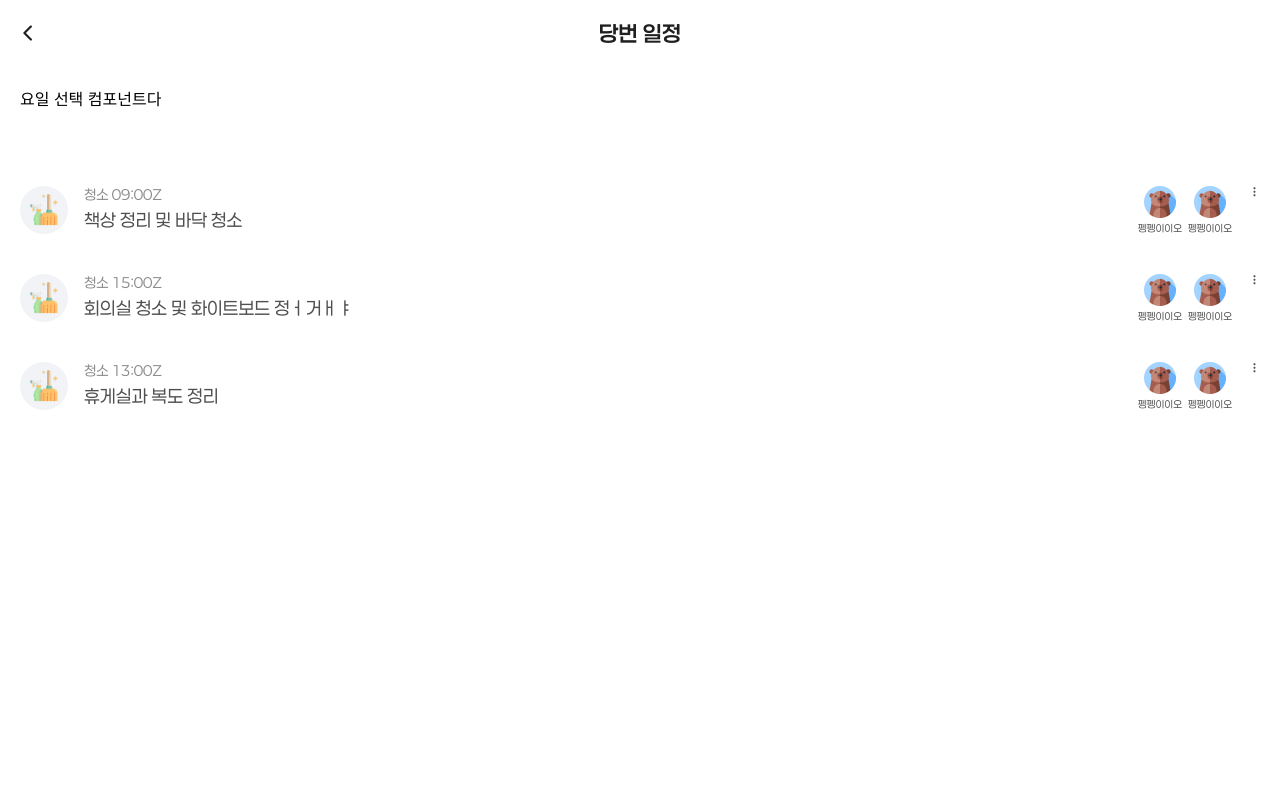
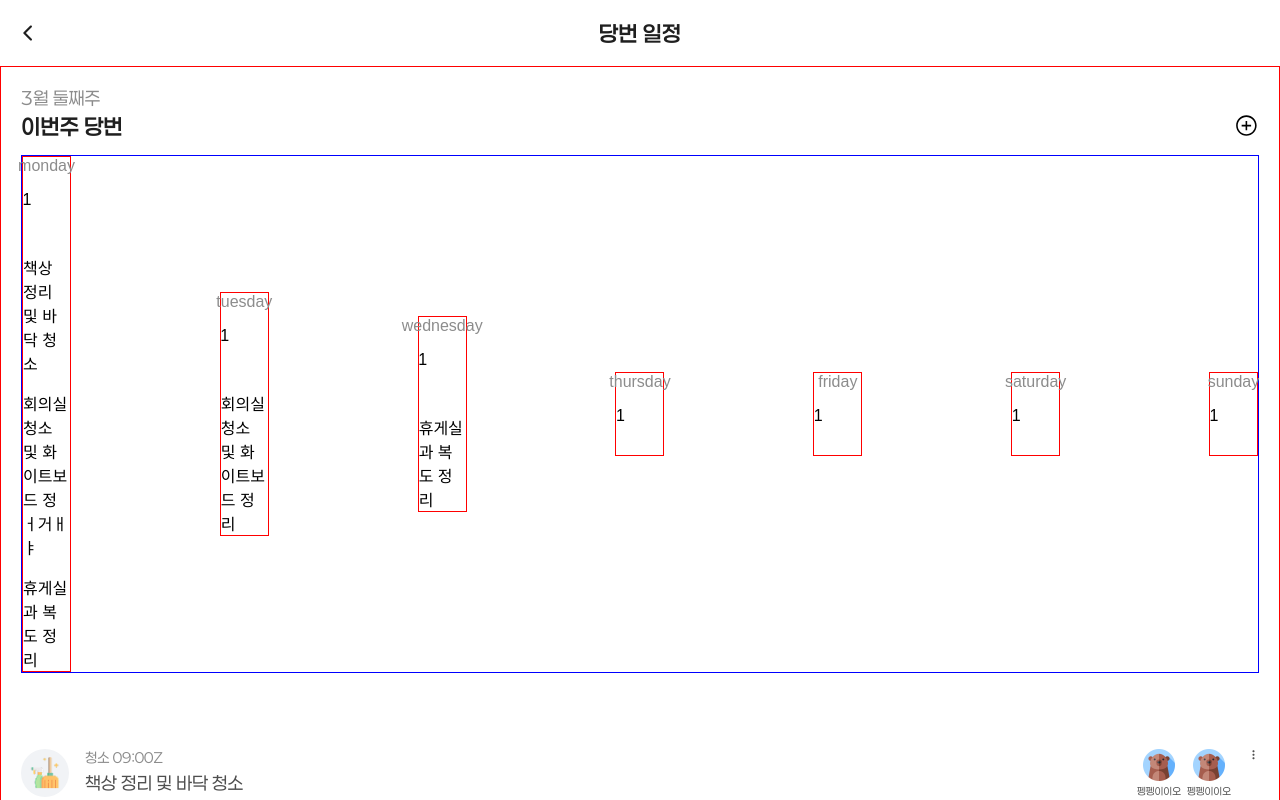
Before and after one commit to chaney1475/chainG, a Next.js app in the folder frontend/: page /duty in a window 1280 px wide. Built offline with nearby package versions, Linux system fonts and the light colour scheme; what next-redux-wrapper would draw is missing.

Commit message:
Feat: WeekSelection 구현

```diff
--- /dev/null
+++ b/frontend/src/features/duty/components/WeekList/index.tsx
@@ -0,0 +1,44 @@
+'use client'
+
+import React from 'react'
+import { useTranslation } from 'react-i18next'
+
+import Image from 'next/image'
+import { useRouter } from 'next/navigation'
+
+import '@/styles/styles'
+
+import { WeekSelector } from '../WeekSelector'
+import {
+  Container,
+  ImageContainer,
+  TextContainer,
+  TopContainer,
+} from './styles'
+
+export function WeekList() {
+  const { t } = useTranslation()
+  const router = useRouter()
+  const week = 'second'
+
+  return (
+    <Container>
+      <TopContainer>
+        <div>3월 {t(`duty.schedule.week.${week}`)}</div>
+        <TextContainer>
+          <div>이번주 당번</div>
+          <ImageContainer>
+            <Image
+              src="/icons/plus_circle.svg"
+              alt="plus_circle"
+              fill
+              style={{ objectFit: 'contain' }}
+            />
+          </ImageContainer>
+        </TextContainer>
+      </TopContainer>
+
+      <WeekSelector />
+    </Container>
+  )
+}
--- /dev/null
+++ b/frontend/src/features/duty/components/WeekList/styles.ts
@@ -0,0 +1,43 @@
+import styled from '@emotion/styled'
+import Link from 'next/link'
+
+export const Container = styled.div`
+  display: flex;
+  flex-direction: column;
+  justify-content: center;
+  align-items: flex-start;
+  width: 100%;
+  gap: 16px;
+`
+
+export const TopContainer = styled.div`
+  display: flex;
+  width: 100%;
+  flex-direction: column;
+  align-items: flex-start;
+  gap: 4px;
+
+  > div {
+    ${({ theme }) => theme.typography.styles.default}
+    color: ${({ theme }) => theme.color.text.disabled}
+  }
+`
+
+export const TextContainer = styled.div`
+  display: flex;
+  width: 100%;
+  flex-direction: row;
+  justify-content: space-between;
+  align-items: center;
+  position: relative;
+  > div {
+    ${({ theme }) => theme.typography.styles.title}
+    color: ${({ theme }) => theme.color.text.regular}
+  }
+`
+
+export const ImageContainer = styled.div`
+  position: relative;
+  height: 100%;
+  aspect-ratio: 1/1;
+`
--- a/frontend/src/features/duty/components/WeekSelector/index.tsx
+++ b/frontend/src/features/duty/components/WeekSelector/index.tsx
@@ -6,20 +6,37 @@ import { useTranslation } from 'react-i18next'
 
 import { useRouter } from 'next/navigation'
 
-import { Container, Form, Main } from '@/styles/styles'
+import { dutyList } from '@/constants/dutyList'
+import '@/styles/styles'
+import { DayKey } from '@/types/duty'
 
-// 공용 컴포넌트 쓰겠다. -> from ~~
+import { WeekSelectorItem } from '../WeekSelectorItem'
+import { Container } from './styles'
 
-import { FullMain, Navigator } from './styles'
-
-// 내 하위에 있는 style을 쓰겠다
 export function WeekSelector() {
   const { t } = useTranslation()
   const router = useRouter()
 
+  const week: DayKey[] = [
+    'monday',
+    'tuesday',
+    'wednesday',
+    'thursday',
+    'friday',
+    'saturday',
+    'sunday',
+  ]
+
   return (
     <Container>
-      <div> 요일 선택 컴포넌트다 </div>
+      {week.map((item) => (
+        <WeekSelectorItem
+          key={item}
+          day={item}
+          date={1}
+          duty={dutyList[item]}
+        />
+      ))}
     </Container>
   )
 }
--- a/frontend/src/features/duty/components/WeekSelector/styles.ts
+++ b/frontend/src/features/duty/components/WeekSelector/styles.ts
@@ -3,81 +3,11 @@ import Link from 'next/link'
 
 export const Container = styled.div`
   display: flex;
-  justify-content: center;
+  flex-direction: row;
+  justify-content: space-between;
   align-items: center;
-  min-height: 100vh;
   width: 100%;
+  gap: 16px;
+  border: 1px solid blue;
   background-color: ${({ theme }) => theme.color.background.white};
 `
-
-export const Form = styled.form`
-  background: white;
-  padding: 2rem;
-  border-radius: 8px;
-  box-shadow: 0 0 10px rgba(0, 0, 0, 0.1);
-  width: 100%;
-  max-width: 400px;
-
-  h1 {
-    text-align: center;
-    margin-bottom: 2rem;
-    color: ${({ theme }) => theme.color.text.regular};
-    font-family: ${({ theme }) => theme.typography.fonts.paperlogyMedium};
-  }
-`
-
-export const SubmitButton = styled.button`
-  width: 100%;
-  padding: 0.75rem;
-  background-color: ${({ theme }) => theme.color.primary};
-  color: white;
-  border: none;
-  border-radius: 4px;
-  font-size: 1rem;
-  cursor: pointer;
-  transition: background-color 0.2s;
-  font-family: ${({ theme }) => theme.typography.fonts.paperlogyRegular};
-
-  &:hover {
-    background-color: ${({ theme }) => theme.color.primary}dd;
-  }
-`
-
-export const SignupLinkContainer = styled.div`
-  text-align: center;
-  margin-top: 1.5rem;
-  color: ${({ theme }) => theme.color.text.low};
-  font-family: ${({ theme }) => theme.typography.fonts.paperlogyRegular};
-`
-
-export const StyledLink = styled(Link)`
-  color: ${({ theme }) => theme.color.primary};
-  text-decoration: none;
-  margin-left: 0.5rem;
-  font-family: ${({ theme }) => theme.typography.fonts.paperlogyRegular};
-
-  &:hover {
-    text-decoration: underline;
-  }
-`
-
-export const FullMain = styled.div`
-  padding: 1.25rem;
-  display: flex;
-  flex: 1;
-  flex-direction: column;
-  align-items: flex-start;
-  border: 1px solid purple;
-  gap: 60px;
-  width: 100%;
-`
-
-export const Navigator = styled.div`
-  display: flex;
-  flex-direction: column;
-  align-items: flex-start;
-  border: 1px solid ;
-  height: 75px;
-  gap: 60px;
-  width: 100%;
-`
--- /dev/null
+++ b/frontend/src/features/duty/components/WeekSelectorItem/index.tsx
@@ -0,0 +1,39 @@
+'use client'
+
+import React from 'react'
+import { useForm } from 'react-hook-form'
+import { useTranslation } from 'react-i18next'
+
+import { useRouter } from 'next/navigation'
+
+import '@/styles/styles'
+import { Duty } from '@/types/duty'
+
+import { Container, DateSelection } from './styles'
+
+interface WeekSelectorItemProps {
+  key: string
+  day: string
+  date: number
+  duty: Duty[]
+}
+
+export function WeekSelectorItem({
+  key,
+  day,
+  date,
+  duty,
+}: WeekSelectorItemProps) {
+  const { t } = useTranslation()
+  const router = useRouter()
+
+  return (
+    <Container>
+      <div>{day}</div>
+      <DateSelection>{date}</DateSelection>
+      {duty.map((item) => (
+        <div key={item.id}>{item.title}</div>
+      ))}
+    </Container>
+  )
+}
--- /dev/null
+++ b/frontend/src/features/duty/components/WeekSelectorItem/styles.ts
@@ -0,0 +1,24 @@
+import styled from '@emotion/styled'
+import Link from 'next/link'
+
+export const Container = styled.div`
+  display: flex;
+  flex-direction: column;
+  justify-content: space-between;
+  align-items: center;
+  width: 49px;
+  gap: 16px;
+  border: 1px solid red;
+
+  > div:first-child {
+    ${({ theme }) => theme.typography.fonts.paperlogyRegular};
+    color: ${({ theme }) => theme.color.text.disabled};
+  }
+`
+
+export const DateSelection = styled.div`
+  display: flex;
+  height: 48px;
+  width: 48px;
+  flex-direction: row;
+`
--- a/frontend/src/features/duty/dutyCreate/index.tsx
+++ b/frontend/src/features/duty/dutyCreate/index.tsx
@@ -7,9 +7,7 @@ import { useTranslation } from 'react-i18next'
 import { useRouter } from 'next/navigation'
 
 import { ConfirmButton, InputBox, TopHeader } from '@/components'
-import { Form, Main } from '@/styles/styles'
 
-// 공용 컴포넌트 쓰겠다. -> from ~~
 import { Container, FullMain, Navigator } from './styles'
 
 // 내 하위에 있는 style을 쓰겠다
--- a/frontend/src/features/duty/index.tsx
+++ b/frontend/src/features/duty/index.tsx
@@ -10,7 +10,7 @@ import { TopHeader } from '@/components'
 import { Container } from '@/styles/styles'
 
 import { DutyList } from './components/DutyList'
-import { WeekSelector } from './components/WeekSelector'
+import { WeekList } from './components/WeekList'
 import { FullMain, Navigator } from './styles'
 
 export function DutyPage() {
@@ -21,7 +21,7 @@ export function DutyPage() {
     <Container>
       <TopHeader title={t('duty.title')} />
       <FullMain>
-        <WeekSelector />
+        <WeekList />
         <DutyList />
       </FullMain>
       <Navigator></Navigator>
--- a/frontend/src/features/duty/styles.ts
+++ b/frontend/src/features/duty/styles.ts
@@ -15,6 +15,7 @@ export const Container = styled.div`
 export const FullMain = styled.div`
   padding: 1.25rem;
   display: flex;
+  border: 1px solid red;
   flex: 1;
   flex-direction: column;
   align-items: flex-start;
```
Also changed, not shown: frontend/src/types/duty.ts (+10 -1 lines), 1 other file (tests, documents, lock files or other folders).
